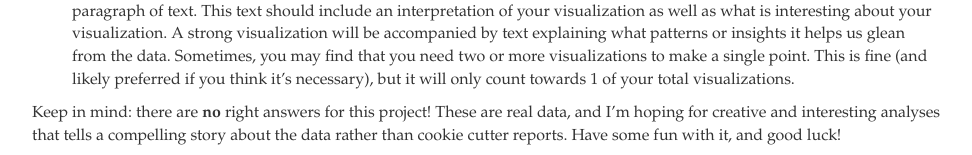
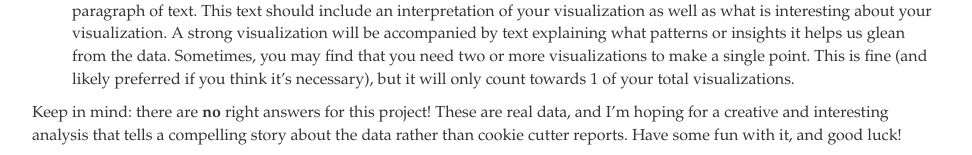
Before and after one commit to bryandmartin/STAT302, a Jekyll site: the page docs/Projects/project1/project1.html, which Jekyll copies as it is, in a window 1280 px wide. Shown: the part 1149-1304 px from the top of the page, without its empty margins (153-1125 px from the left). Built offline with Jekyll 4.4.1, drawn with Linux system fonts in a browser that asks for light colours.

Commit message:
minor tweak wording proj1

```diff
--- a/docs/Projects/project1/project1.Rmd
+++ b/docs/Projects/project1/project1.Rmd
@@ -63,4 +63,4 @@ If you do so, you must both submit the same .Rmd, .html, and .Rproj files on Can
 * Each visualization, in order to contribute to your 6 visualization requirement, must be accompanied by at least one paragraph of text. This text should include an interpretation of your visualization as well as what is interesting about your visualization. A strong visualization will be accompanied by text explaining what patterns or insights it helps us glean from the data. Sometimes, you may find that you need two or more visualizations to make a single point. This is fine (and likely preferred if you think it's necessary), but it will only count towards 1 of your total visualizations.
 
 Keep in mind: there are **no** right answers for this project!
-These are real data, and I'm hoping for creative and interesting analyses that tells a compelling story about the data rather than cookie cutter reports. Have some fun with it, and good luck!
+These are real data, and I'm hoping for a creative and interesting analysis that tells a compelling story about the data rather than cookie cutter reports. Have some fun with it, and good luck!
--- a/docs/Projects/project1/project1.html
+++ b/docs/Projects/project1/project1.html
@@ -415,7 +415,7 @@ h4.date {
 <li>Each visualization must include a caption that fully explains how to understand your visualization (i.e. explain all the components, legends, etc.). A good guideline is that someone who has not read your report should be able to look at just a visualization and its caption and fully understand what that visualization is showing.</li>
 <li>Each visualization, in order to contribute to your 6 visualization requirement, must be accompanied by at least one paragraph of text. This text should include an interpretation of your visualization as well as what is interesting about your visualization. A strong visualization will be accompanied by text explaining what patterns or insights it helps us glean from the data. Sometimes, you may find that you need two or more visualizations to make a single point. This is fine (and likely preferred if you think it’s necessary), but it will only count towards 1 of your total visualizations.</li>
 </ul>
-<p>Keep in mind: there are <strong>no</strong> right answers for this project! These are real data, and I’m hoping for creative and interesting analyses that tells a compelling story about the data rather than cookie cutter reports. Have some fun with it, and good luck!</p>
+<p>Keep in mind: there are <strong>no</strong> right answers for this project! These are real data, and I’m hoping for a creative and interesting analysis that tells a compelling story about the data rather than cookie cutter reports. Have some fun with it, and good luck!</p>
 </div>
 </div>
 
```
